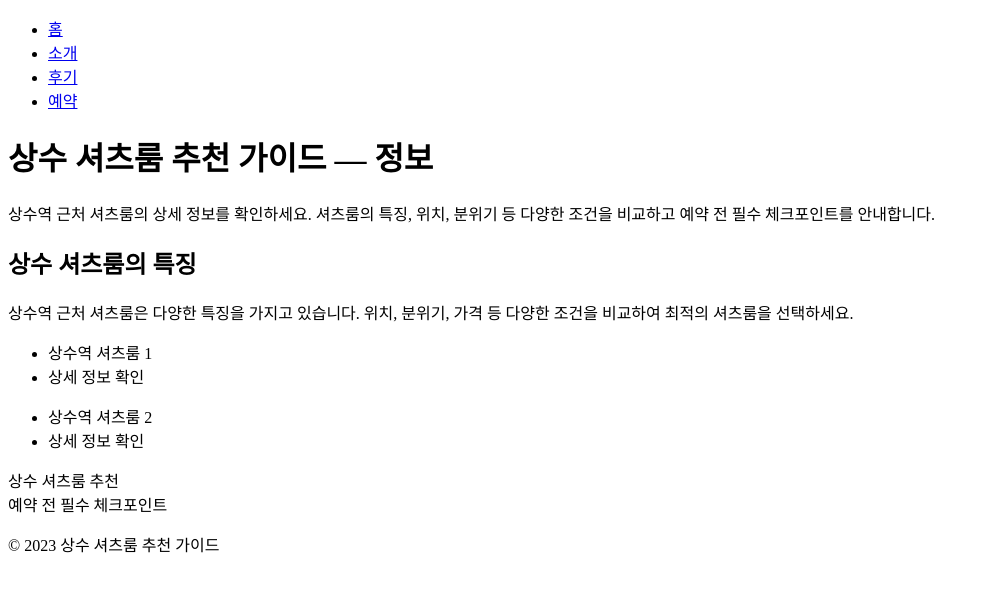
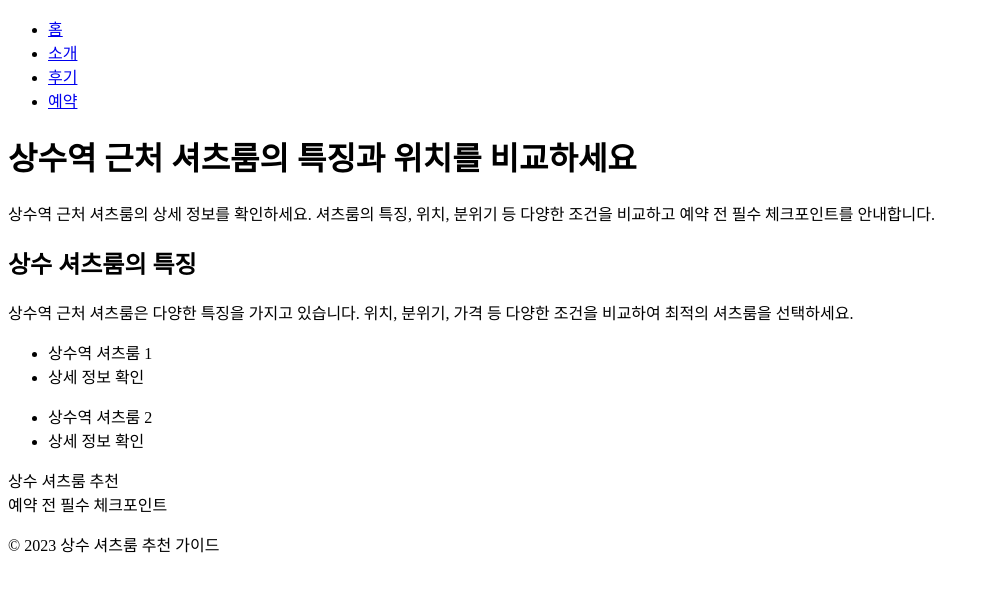
Before and after one commit to dydrkrtks7-cmd/bp-t3b05-gd-massage-link, a plain HTML site: page about.html in a window 1280 px wide. Shown: the whole page, without its empty margins (0-989 px from the left). Drawn offline with Linux system fonts and the light colour scheme.

Commit message:
deploy: garbage-free snapshot 2026-08-27T11:59:24.455Z

```diff
--- a/about.html
+++ b/about.html
@@ -3,12 +3,12 @@
 <head>
     <meta charset="UTF-8">
     <meta name="viewport" content="width=device-width, initial-scale=1.0">
-    <title>상수 셔츠룸 추천 가이드 — 정보</title>
+    <title>상수역 근처 셔츠룸의 특징과 위치를 비교하세요</title>
     <meta name="description" content="상수역 근처 셔츠룸의 상세 정보를 확인하세요. 셔츠룸의 특징, 위치, 분위기 등 다양한 조건을 비교하고 예약 전 필수 체크포인트를 안내합니다.">
     <meta name="keywords" content="상수 셔츠룸, 상수 셔츠룸 추천, 셔츠룸 정보, 상수역 유흥, 프리미엄 셔츠룸, 셔츠룸 예약">
     <link rel="canonical" href="https://sangsu-shirts-note.best-seocho-karaoke.xyz/about.html">
     <meta property="og:type" content="website">
-    <meta property="og:title" content="상수 셔츠룸 추천 가이드 — 정보">
+    <meta property="og:title" content="상수역 근처 셔츠룸의 특징과 위치를 비교하세요">
     <meta property="og:description" content="상수역 근처 셔츠룸의 상세 정보를 확인하세요. 셔츠룸의 특징, 위치, 분위기 등 다양한 조건을 비교하고 예약 전 필수 체크포인트를 안내합니다.">
   <meta property="og:url" content="https://sangsu-shirts-note.best-seocho-karaoke.xyz/about.html">
   <meta name="twitter:card" content="summary">
@@ -22,7 +22,7 @@
             <li><a href="#">예약</a></li>
         </ul>
     </nav>
-    <h1>상수 셔츠룸 추천 가이드 — 정보</h1>
+    <h1>상수역 근처 셔츠룸의 특징과 위치를 비교하세요</h1>
     <p>상수역 근처 셔츠룸의 상세 정보를 확인하세요. 셔츠룸의 특징, 위치, 분위기 등 다양한 조건을 비교하고 예약 전 필수 체크포인트를 안내합니다.</p>
     <div class="x-wrap-h03c">
         <h2 class="x-wrap-h03c-title">상수 셔츠룸의 특징</h2>
```
